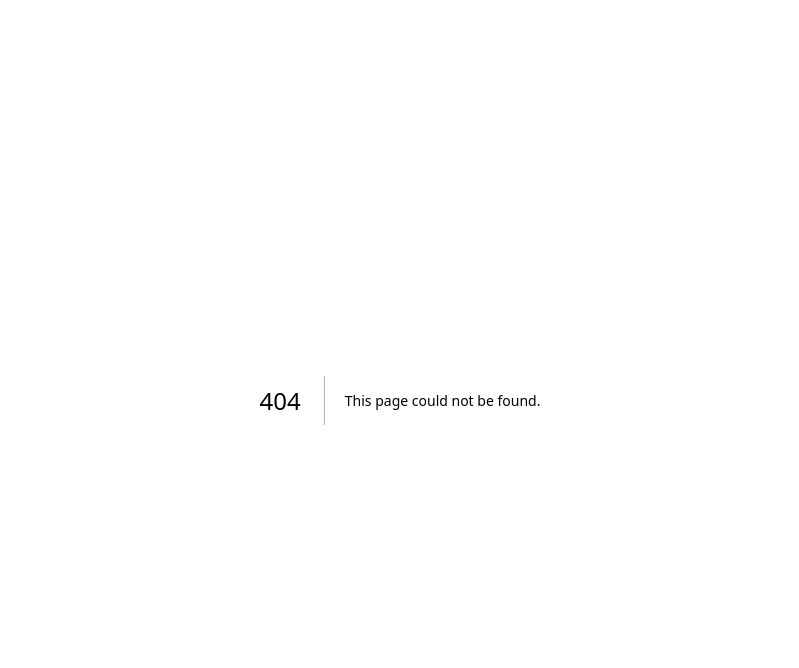
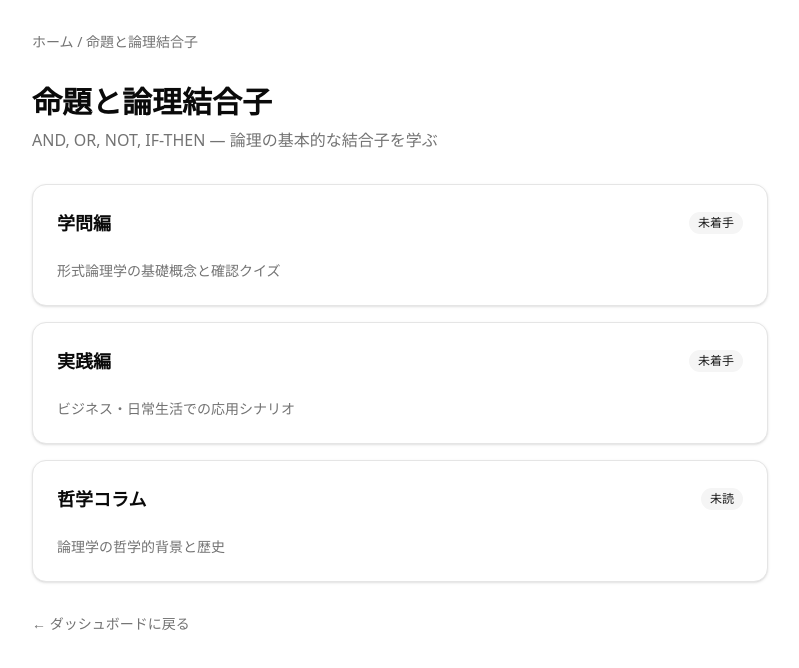
Before and after one commit to blueglasses1995/logos, a Next.js app: page /chapters/01-propositions in a window 1280 px wide. Before the commit this address had no page. Shown: the top 668 px of the page, without its empty margins (240-1039 px from the left). Built offline with nearby package versions, Linux system fonts and the light colour scheme.

Commit message:
feat: add chapter landing page with 3-section navigation

```diff
--- /dev/null
+++ b/src/app/chapters/[slug]/page.tsx
@@ -0,0 +1,103 @@
+"use client"
+
+import { use } from "react"
+import { notFound } from "next/navigation"
+import Link from "next/link"
+import { Card, CardContent, CardHeader, CardTitle } from "@/components/ui/card"
+import { Badge } from "@/components/ui/badge"
+import { getChapterMeta } from "@/lib/content"
+import { useProgress } from "@/hooks/use-progress"
+import { EMPTY_CHAPTER_PROGRESS } from "@/types/progress"
+
+const SECTIONS = [
+  {
+    key: "theory" as const,
+    title: "学問編",
+    description: "形式論理学の基礎概念と確認クイズ",
+    path: "theory",
+  },
+  {
+    key: "practice" as const,
+    title: "実践編",
+    description: "ビジネス・日常生活での応用シナリオ",
+    path: "practice",
+  },
+  {
+    key: "philosophy" as const,
+    title: "哲学コラム",
+    description: "論理学の哲学的背景と歴史",
+    path: "philosophy",
+  },
+]
+
+export default function ChapterPage({
+  params,
+}: {
+  params: Promise<{ slug: string }>
+}) {
+  const { slug } = use(params)
+  const chapter = getChapterMeta(slug)
+  if (!chapter) notFound()
+
+  const { progress } = useProgress()
+  const chapterProgress =
+    progress.chapters[slug] ?? EMPTY_CHAPTER_PROGRESS
+
+  function getSectionStatus(key: "theory" | "practice" | "philosophy") {
+    if (key === "philosophy") {
+      return chapterProgress.philosophy.read ? "完了" : "未読"
+    }
+    const section = chapterProgress[key]
+    if (section.attempts.length === 0) return "未着手"
+    if (section.completed) return "完了"
+    return "進行中"
+  }
+
+  return (
+    <div className="container mx-auto max-w-3xl py-8 px-4 space-y-8">
+      <div className="text-sm text-muted-foreground">
+        <Link href="/" className="hover:underline">ホーム</Link>
+        {" / "}
+        {chapter.title}
+      </div>
+
+      <div>
+        <h1 className="text-3xl font-bold">{chapter.title}</h1>
+        <p className="text-muted-foreground mt-2">{chapter.description}</p>
+      </div>
+
+      <div className="grid gap-4">
+        {SECTIONS.map((section) => {
+          const status = getSectionStatus(section.key)
+          return (
+            <Link key={section.key} href={`/chapters/${slug}/${section.path}`}>
+              <Card className="hover:border-primary transition-colors cursor-pointer">
+                <CardHeader className="flex flex-row items-center justify-between">
+                  <CardTitle className="text-lg">
+                    {section.title}
+                  </CardTitle>
+                  <Badge
+                    variant={status === "完了" ? "default" : "secondary"}
+                  >
+                    {status}
+                  </Badge>
+                </CardHeader>
+                <CardContent>
+                  <p className="text-sm text-muted-foreground">
+                    {section.description}
+                  </p>
+                </CardContent>
+              </Card>
+            </Link>
+          )
+        })}
+      </div>
+
+      <Link href="/" className="block">
+        <p className="text-sm text-muted-foreground hover:underline">
+          ← ダッシュボードに戻る
+        </p>
+      </Link>
+    </div>
+  )
+}
```
